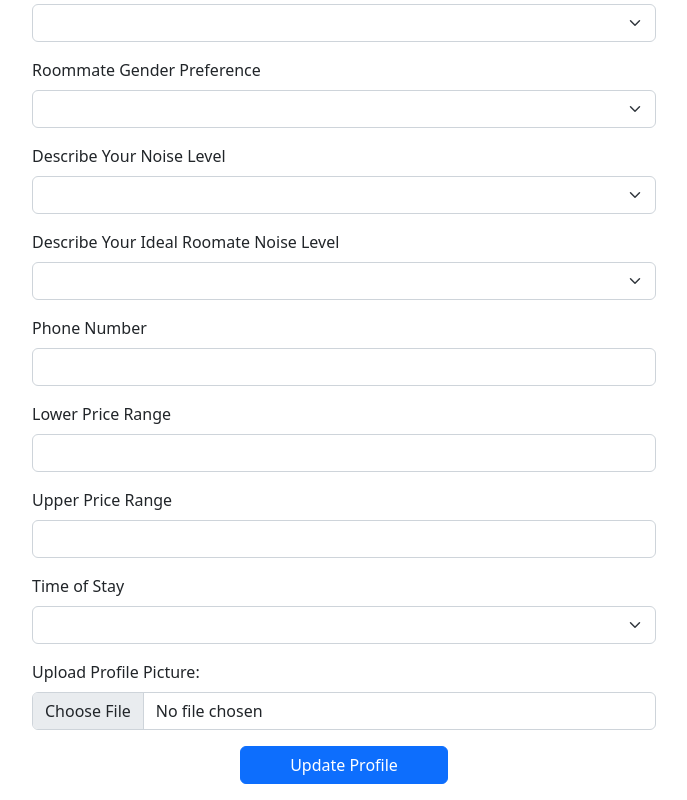
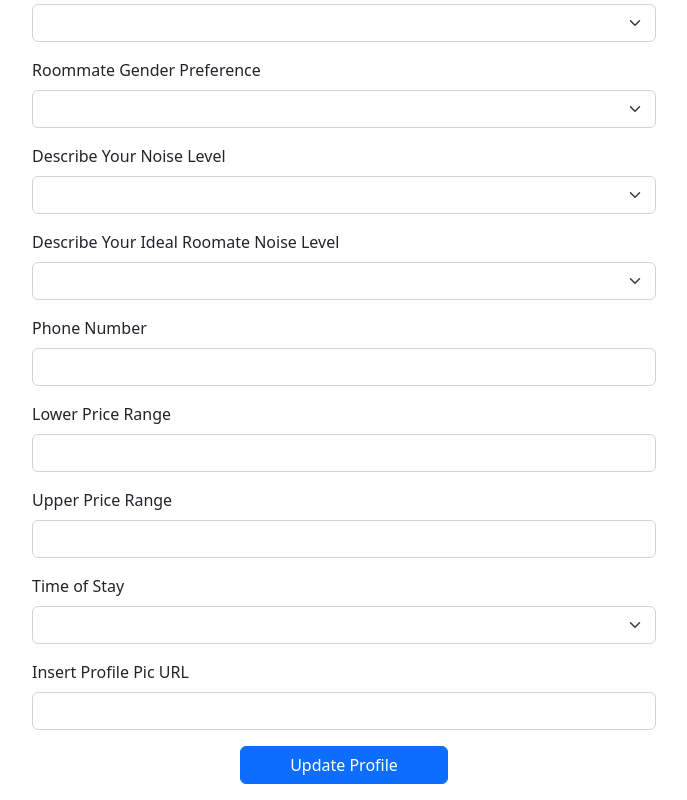
Before and after one commit to harrisasthaa/Roomie-Connect, a React (Create React App) app in the folder roommate-finder/: page /profile in a window 1280 px wide. Shown: the part 1236-2036 px from the top of the page, without its empty margins (296-983 px from the left). Built offline with nearby package versions, Linux system fonts and the light colour scheme.

Commit message:
Updated profile picture

```diff
--- a/roommate-finder/src/components/Profile.js
+++ b/roommate-finder/src/components/Profile.js
@@ -37,6 +37,7 @@ function Profile(props) {
     const priceLower = useRef();
     const priceUpper = useRef();
     const fullTime = useRef();
+    const profPic = useRef();
 
     const updateUserData = () => {
         if(!firstName.current.value || !lastName.current.value || !age.current.value ||
@@ -76,7 +77,8 @@ function Profile(props) {
                 "university" : university.current.value,
                 "email" : email.current.value,
                 "about_me" : aboutMe.current.value,
-                "full_time" : ["Internship", "Full-Time"].indexOf(fullTime.current.value)
+                "full_time" : ["Internship", "Full-Time"].indexOf(fullTime.current.value),
+                "img_link" : profPic.current.value
             })
             })
             .then(resp => {
@@ -213,9 +215,9 @@ function Profile(props) {
                 <option>Full-Time</option>
                 </Form.Select>
             </Form.Group>
-            <Form.Group controlId="formFile" className="mb-3">
-                <Form.Label>Upload Profile Picture: </Form.Label>
-                <Form.Control type="file" />
+            <Form.Group className="mb-3">
+                <Form.Label htmlFor="profilePic">Insert Profile Pic URL </Form.Label>
+                <Form.Control id="profilePic" ref={profPic}/>
             </Form.Group>
         </Form>
         <Button className="col-md-2 offset-md-5 mb-3" variant="primary" type="submit" onClick={updateUserData}>
```
